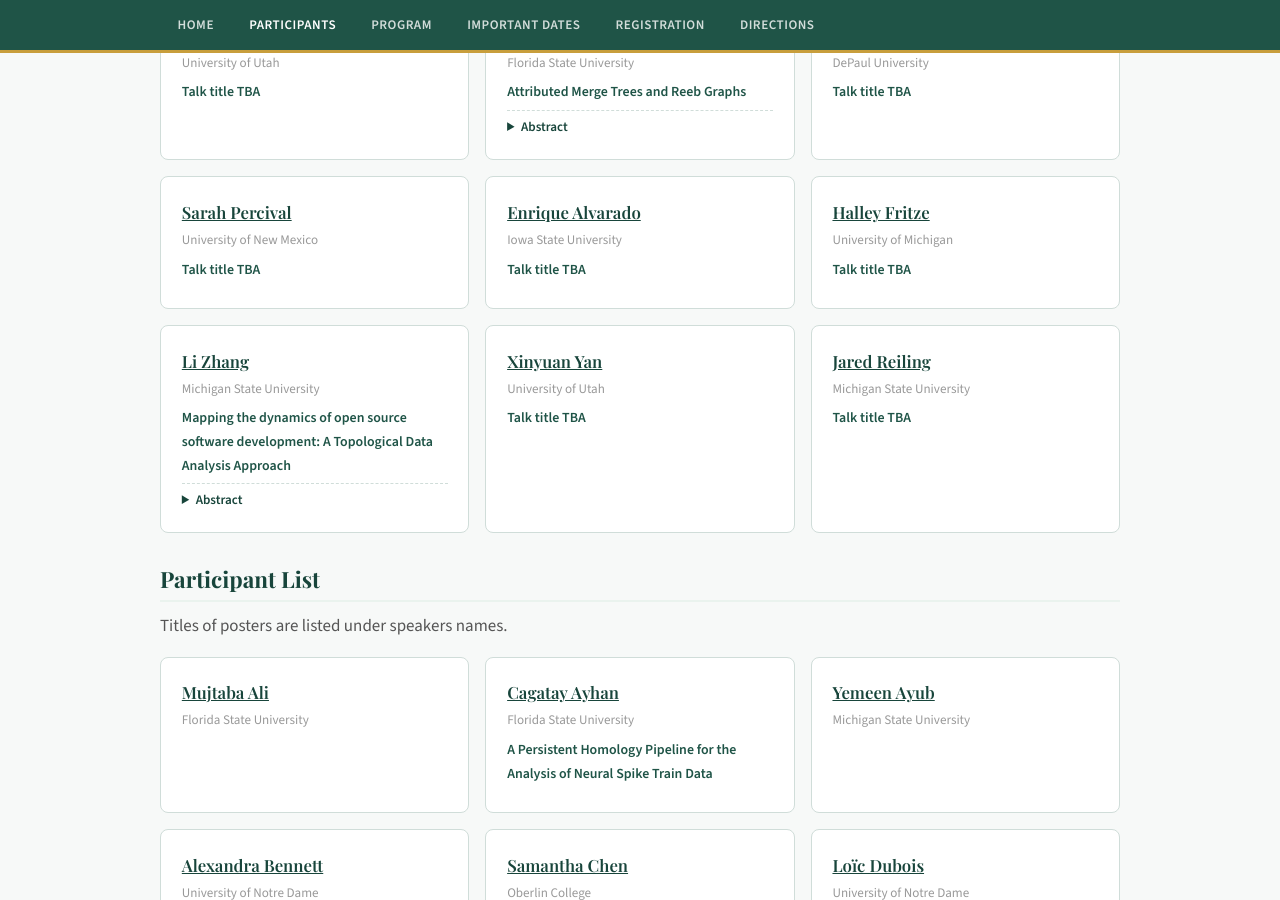
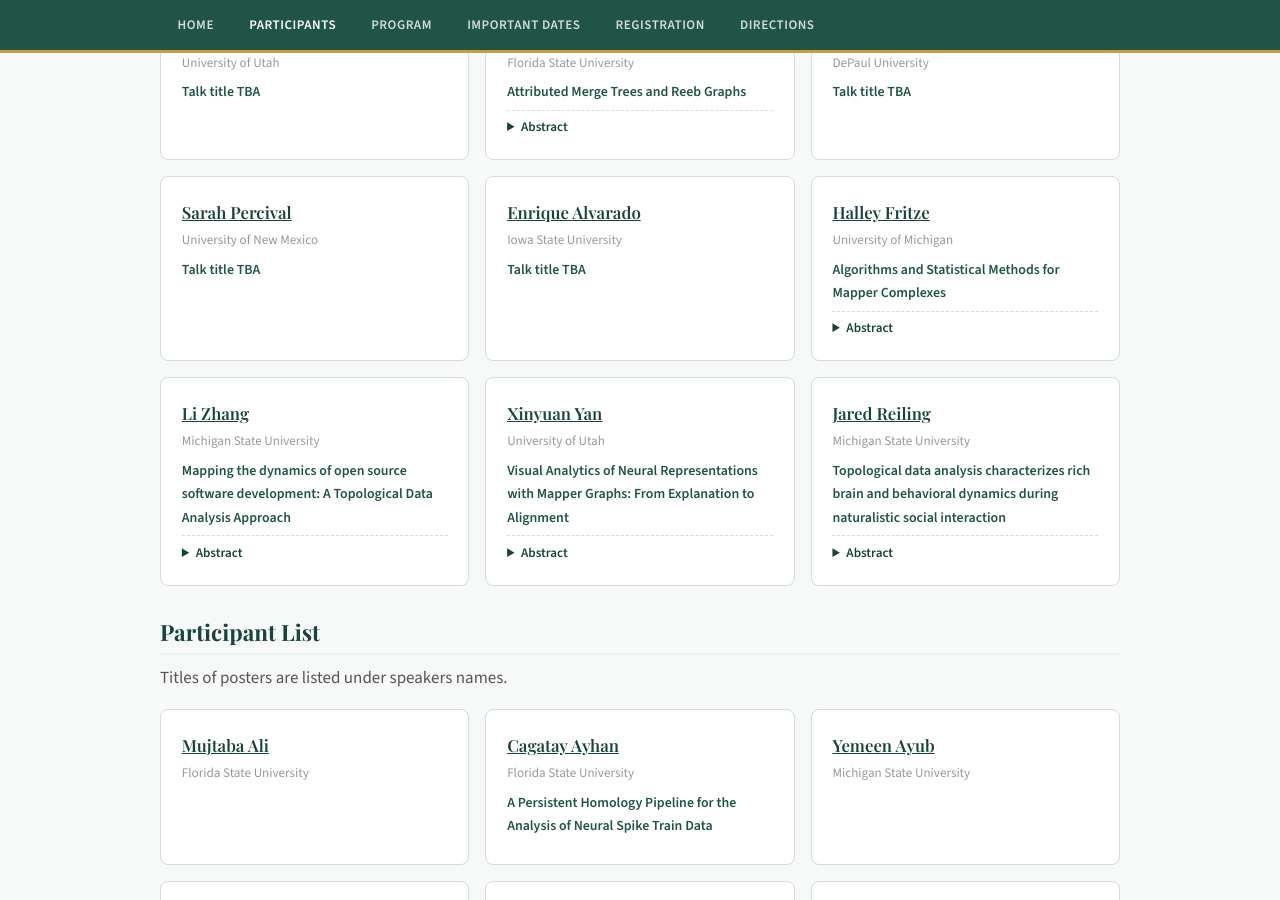
Before and after one commit to MunchLab/graph-methods-tda, a Jekyll site: the page built from participants.md, in a window 1280 px wide and 900 px high, scrolled down 627 px. Built offline with Jekyll 4.4.1, drawn with Linux system fonts in a browser that asks for light colours.

Commit message:
More title/abstracts

```diff
--- a/participants.md
+++ b/participants.md
@@ -33,7 +33,15 @@ title: Participants
   <div id="salman-parsa" class="speaker-card"><div class="name"><a href="https://my.cdm.depaul.edu/v2/Public/Academic/Profile/1577" target="_blank" rel="noopener noreferrer">Salman Parsa</a></div><div class="affil">DePaul University</div><div class="talk">Talk title TBA</div></div>
   <div id="sarah-percival" class="speaker-card"><div class="name"><a href="https://www.math.unm.edu/~sarah/" target="_blank" rel="noopener noreferrer">Sarah Percival</a></div><div class="affil">University of New Mexico</div><div class="talk">Talk title TBA</div></div>
   <div id="enrique-alvarado" class="speaker-card"><div class="name"><a href="https://sites.google.com/view/enriquegalvarado" target="_blank" rel="noopener noreferrer">Enrique Alvarado</a></div><div class="affil">Iowa State University</div><div class="talk">Talk title TBA</div></div>
-  <div id="halley-fritze" class="speaker-card"><div class="name"><a href="https://hfr1tz3.github.io/" target="_blank" rel="noopener noreferrer">Halley Fritze</a></div><div class="affil">University of Michigan</div><div class="talk">Talk title TBA</div></div>
+  <div id="halley-fritze" class="speaker-card">
+    <div class="name"><a href="https://hfr1tz3.github.io/" target="_blank" rel="noopener noreferrer">Halley Fritze</a></div>
+    <div class="affil">University of Michigan</div>
+    <div class="talk">Algorithms and Statistical Methods for Mapper Complexes</div>
+    <details class="abstract">
+      <summary>Abstract</summary>
+      <p>The Mapper algorithm is a fundamental tool in exploratory topological data analysis. Derived from the nerve construction, Mapper graphs can contain additional information about clustering density when considering the higher-dimensional skeleta. To capture1-dimensional topology, we construct the Mapper graph's 2-dimensional complex: 2-Mapper. We also introduce a new algorithm implementation of Multiscale Mapper to choose 2-Mapper parameters that reflect persistent Betti-1 information. With this tool, we study how cover choice affects 2-Mapper output, and introduce new hypothesis testing methods to understand stability of 1-dimensional cycles under parameter perturbations.</p>
+    </details>
+  </div>
   <div id="li-zhang" class="speaker-card">
     <div class="name"><a href="https://broad.msu.edu/profile/zhan2070/" target="_blank" rel="noopener noreferrer">Li Zhang</a></div>
     <div class="affil">Michigan State University</div>
@@ -43,8 +51,24 @@ title: Participants
       <p>Open-source software (OSS) development is a central topic at the intersection of IS and organizational research. Research in this area has consistently shown that OSS development processes are dynamic, non-deterministic, and emergent. In this presentation, I introduce a new method and a new theory for studying how OSS development processes change over time. The new topological data analysis (TDA) approach, Temporal Mapper, allows us to theorize the OSS development process as a complex dynamical system. Specifically, it enables us to visualize and conceptualize the emergence of recurrent patterns of action in the OSS development process. Due to a lack of data and methods, early work on organizations as complex dynamical systems was largely metaphorical. Recent advancements in topological data analysis (TDA), such as Temporal Mapper, make it possible to conduct rigorous empirical studies, especially in areas like OSS where detailed data are available. These methodological advancements create new opportunities to revisit earlier scholarly interests in viewing organizations as complex dynamical systems.</p>
     </details>
   </div>
-  <div id="xinyuan-yan" class="speaker-card"><div class="name"><a href="https://xinyuanryanyan.github.io/" target="_blank" rel="noopener noreferrer">Xinyuan Yan</a></div><div class="affil">University of Utah</div><div class="talk">Talk title TBA</div></div>
-  <div id="jared-reiling" class="speaker-card"><div class="name"><a href="https://jreiling1.github.io/" target="_blank" rel="noopener noreferrer">Jared Reiling</a></div><div class="affil">Michigan State University</div><div class="talk">Talk title TBA</div></div>
+  <div id="xinyuan-yan" class="speaker-card">
+    <div class="name"><a href="https://xinyuanryanyan.github.io/" target="_blank" rel="noopener noreferrer">Xinyuan Yan</a></div>
+    <div class="affil">University of Utah</div>
+    <div class="talk">Visual Analytics of Neural Representations with Mapper Graphs: From Explanation to Alignment</div>
+    <details class="abstract">
+      <summary>Abstract</summary>
+      <p>Neural networks learn high-dimensional representations that capture rich semantic and structural relationships, yet understanding these representations remains a fundamental challenge for explainable AI. This work will present how Mapper graphs can serve as interactive visual abstractions that help domain experts explore, interpret, and compare neural representation spaces. First, I introduce Explainable Mapper, a framework for interpreting Mapper graphs of language model representations. By combining Mapper-based exploration with LLM-assisted explanation and perturbation-based verification, the framework enables users to automatically generate and validate hypotheses about the linguistic properties encoded in Mapper elements, including nodes, edges, paths, connected components, and trajectories. Second, I present TopoAlign, which extends the interpretation of a single Mapper graph to the comparison of Mapper graphs constructed from representations of different models, layers, training epochs, and modalities. Through topology-aware alignment and coordinated visualizations, TopoAlign enables users to compare global structures, identify corresponding local subgraphs, and inspect fine-grained alignment patterns, such as feature splitting, merging, and disentanglement. Together, these two works illustrate how visual analytics with Mapper graphs supports the understanding of neural representations from explanation to comparative alignment.</p>
+    </details>
+  </div>
+  <div id="jared-reiling" class="speaker-card">
+    <div class="name"><a href="https://jreiling1.github.io/" target="_blank" rel="noopener noreferrer">Jared Reiling</a></div>
+    <div class="affil">Michigan State University</div>
+    <div class="talk">Topological data analysis characterizes rich brain and behavioral dynamics during naturalistic social interaction</div>
+    <details class="abstract">
+      <summary>Abstract</summary>
+      <p>The field of neuroscience produces complex, multimodal datasets for revealing insight into the nervous system, and ultimately, the brain. A recent experimental trend in social neuroscience is simultaneously recording brain and behavior in naturalistic settings. Here, brain activity is captured via internal recording, and behavior is tracked using computer vision via video recording. Both brain and behavior recordings produce complex time series data, where extracting meaning relationships remains a key challenge. The currently available data analysis tools implement time averaging techniques, omitting the moment-to-moment dynamics within time series data. Therefore, new data analysis tools are needed to capture and characterize the fine-grained changes occurring in complex, high-dimensional time series data. In this talk, I will present my work using Temporal Mapper, a topological data analysis method, to represent complex time series data as transition networks. Here, we applied Temporal Mapper to characterize the moment-to-moment dynamics between freely moving ferrets. We found that brain and behavioral states during social interaction are less stable compared to non-social behavior. Our future work will develop cross-scale mappings between brain and behavioral transition networks.</p>
+    </details>
+  </div>
   <!-- <div class="speaker-card"><div class="name">Speaker Name</div><div class="affil">University / Institution</div><div class="talk">Talk title TBA</div></div> -->
 </div>
 
```
